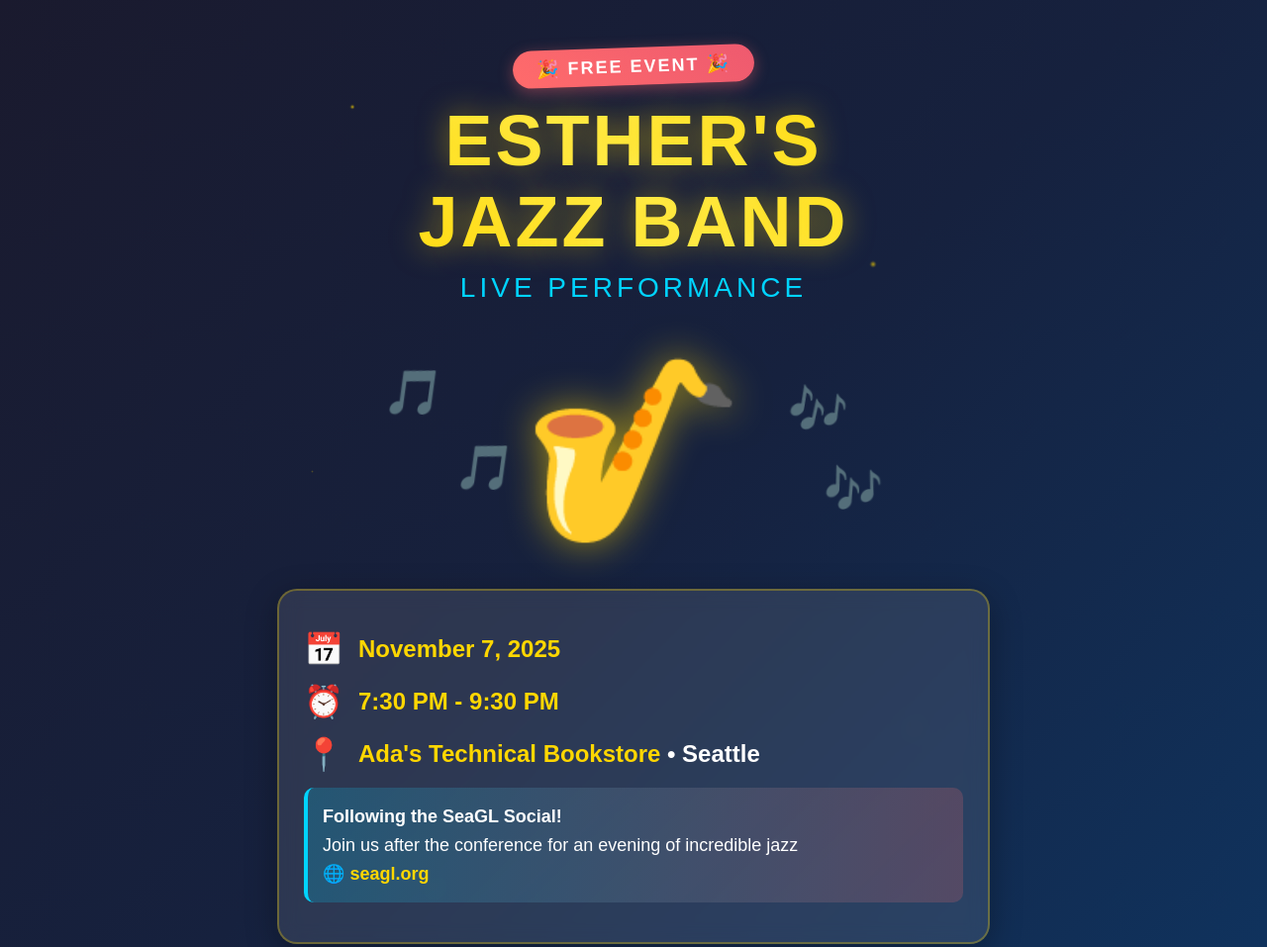
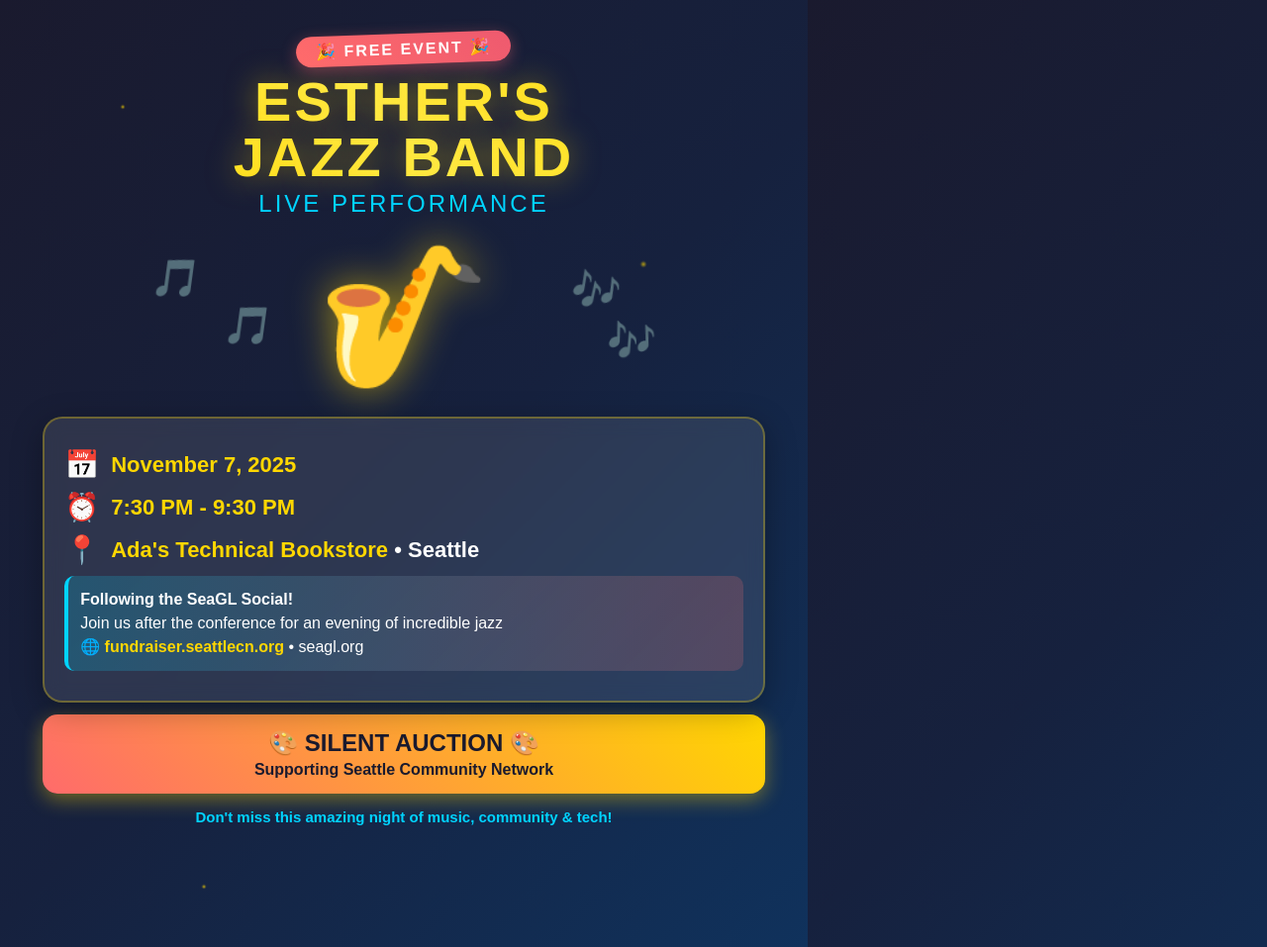
Before and after one commit to ripclap/auctionsite, a plain HTML site: page 20251024a_flyer.html in a window 1280 px wide. Shown: the top 957 px of the page at 99% size. Drawn offline with Linux system fonts and the light colour scheme.

Commit message:
updated to print on std letter

```diff
--- a/20251024a_flyer.html
+++ b/20251024a_flyer.html
@@ -16,14 +16,27 @@
             box-sizing: border-box;
         }
 
-        body {
+        html, body {
             width: 8.5in;
             height: 11in;
-            margin: 0 auto;
+            margin: 0;
+            padding: 0;
+            overflow: hidden;
+        }
+
+        body {
             background: linear-gradient(135deg, #1a1a2e 0%, #16213e 50%, #0f3460 100%);
             font-family: 'Arial', sans-serif;
             position: relative;
-            overflow: hidden;
+        }
+
+        @media print {
+            html, body {
+                width: 8.5in;
+                height: 11in;
+                margin: 0 !important;
+                padding: 0 !important;
+            }
         }
 
         .sparkle {
@@ -41,54 +54,55 @@
         .container {
             width: 100%;
             height: 100%;
-            padding: 0.5in;
+            padding: 0.35in 0.45in;
             position: relative;
             z-index: 1;
         }
 
         .header {
             text-align: center;
-            margin-bottom: 0.3in;
+            margin-bottom: 0.1in;
         }
 
         .free-badge {
             display: inline-block;
             background: linear-gradient(45deg, #ff6b6b, #ee5a6f);
             color: white;
-            padding: 8px 24px;
+            padding: 6px 20px;
             border-radius: 25px;
             font-weight: bold;
-            font-size: 18px;
+            font-size: 16px;
             letter-spacing: 2px;
             box-shadow: 0 4px 15px rgba(255,107,107,0.4);
-            margin-bottom: 15px;
+            margin-bottom: 10px;
             transform: rotate(-2deg);
         }
 
         h1 {
-            font-size: 72px;
+            font-size: 56px;
             font-weight: 900;
             background: linear-gradient(45deg, #ffd700, #ffed4e, #ffd700);
             -webkit-background-clip: text;
             -webkit-text-fill-color: transparent;
             background-clip: text;
             text-shadow: 0 0 30px rgba(255,215,0,0.5);
-            margin-bottom: 10px;
+            margin-bottom: 5px;
             letter-spacing: 3px;
+            line-height: 1;
         }
 
         .subtitle {
-            font-size: 28px;
+            font-size: 24px;
             color: #00d4ff;
             font-weight: 300;
-            letter-spacing: 4px;
+            letter-spacing: 3px;
             text-transform: uppercase;
         }
 
         .jazz-graphic {
             width: 100%;
-            height: 2.5in;
-            margin: 0.2in 0;
+            height: 1.8in;
+            margin: 0.15in 0;
             position: relative;
             display: flex;
             align-items: center;
@@ -96,19 +110,19 @@
         }
 
         .saxophone {
-            font-size: 180px;
+            font-size: 140px;
             filter: drop-shadow(0 0 20px rgba(255,215,0,0.6));
         }
 
         .music-notes {
             position: absolute;
-            font-size: 48px;
+            font-size: 40px;
             animation: float 3s infinite ease-in-out;
         }
 
         @keyframes float {
             0%, 100% { transform: translateY(0) rotate(0deg); }
-            50% { transform: translateY(-20px) rotate(10deg); }
+            50% { transform: translateY(-15px) rotate(10deg); }
         }
 
         .note1 { left: 15%; top: 20%; animation-delay: 0s; }
@@ -121,27 +135,27 @@
             backdrop-filter: blur(10px);
             border: 2px solid rgba(255,215,0,0.3);
             border-radius: 20px;
-            padding: 25px;
-            margin: 0.2in 0;
+            padding: 20px;
+            margin: 0.1in 0;
             box-shadow: 0 8px 32px rgba(0,0,0,0.3);
         }
 
         .detail-row {
             display: flex;
             align-items: center;
-            margin: 15px 0;
-            font-size: 22px;
+            margin: 10px 0;
+            font-size: 20px;
             color: white;
         }
 
         .icon {
-            font-size: 32px;
-            margin-right: 15px;
-            min-width: 40px;
+            font-size: 28px;
+            margin-right: 12px;
+            min-width: 35px;
         }
 
         .detail-text {
-            font-size: 24px;
+            font-size: 22px;
             font-weight: 600;
         }
 
@@ -153,43 +167,43 @@
         .seagl-section {
             background: linear-gradient(90deg, rgba(0,212,255,0.2), rgba(255,107,107,0.2));
             border-left: 4px solid #00d4ff;
-            padding: 15px;
-            margin: 15px 0;
+            padding: 12px;
+            margin: 10px 0;
             border-radius: 10px;
         }
 
         .seagl-text {
-            font-size: 18px;
+            font-size: 16px;
             color: #ffffff;
-            line-height: 1.6;
+            line-height: 1.5;
         }
 
         .auction-banner {
             background: linear-gradient(45deg, #ff6b6b, #ffd700);
             color: #1a1a2e;
-            padding: 18px;
+            padding: 15px;
             border-radius: 15px;
             text-align: center;
-            margin-top: 15px;
+            margin-top: 12px;
             box-shadow: 0 6px 20px rgba(255,215,0,0.4);
         }
 
         .auction-banner h2 {
-            font-size: 26px;
+            font-size: 24px;
             font-weight: 900;
-            margin-bottom: 5px;
+            margin-bottom: 4px;
             text-transform: uppercase;
         }
 
         .auction-text {
-            font-size: 18px;
+            font-size: 16px;
             font-weight: 600;
         }
 
         .footer {
             text-align: center;
-            margin-top: 0.2in;
-            font-size: 16px;
+            margin-top: 0.15in;
+            font-size: 15px;
             color: #00d4ff;
         }
     </style>
@@ -236,7 +250,7 @@
                 <div class="seagl-text">
                     <strong>Following the SeaGL Social!</strong><br>
                     Join us after the conference for an evening of incredible jazz<br>
-                    🌐 <span class="highlight">seagl.org</span>
+                    🌐 <span class="highlight">fundraiser.seattlecn.org</span> • seagl.org
                 </div>
             </div>
         </div>
```
Also changed, not shown: 1 other file.
